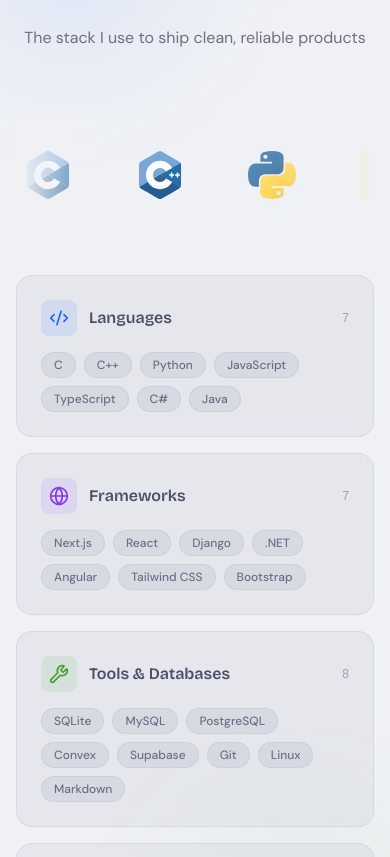
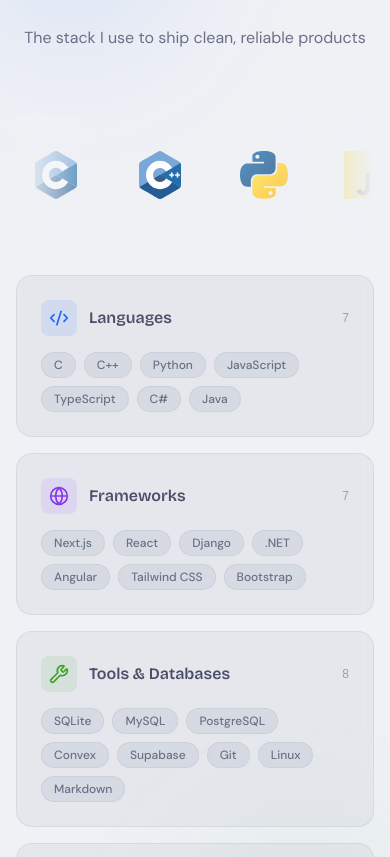
Before and after one commit to SharifdotG/portfolio-dotg, a Next.js app: page / in a window 390 px wide. Shown: the part 4369-5226 px from the top of the page. Built offline with nearby package versions, Linux system fonts and the light colour scheme; no server answers; a web font is replaced by a local one.

Commit message:
feat: enhance InfiniteScrollingLogos component with conditional overflow handling and improved layout for non-looping scenarios

```diff
--- a/components/features/skills/CodeSkills.tsx
+++ b/components/features/skills/CodeSkills.tsx
@@ -132,6 +132,12 @@
     marqueeX.set(0);
   }, [marqueeX, segmentWidth]);
 
+  useEffect(() => {
+    if (!shouldLoop) {
+      marqueeX.set(0);
+    }
+  }, [marqueeX, shouldLoop]);
+
   useEffect(
     () => () => {
       if (touchTimerRef.current) {
@@ -185,7 +191,11 @@
       className="mb-10"
     >
       <div
-        className="relative overflow-hidden py-7 sm:py-8"
+        className={`relative py-7 sm:py-8 ${
+          shouldLoop
+            ? "overflow-hidden"
+            : "overflow-x-auto overscroll-x-contain [scrollbar-width:none] [-ms-overflow-style:none] [&::-webkit-scrollbar]:hidden"
+        }`}
         role="region"
         aria-label="Featured technologies"
       >
@@ -199,7 +209,9 @@
         />
 
         <motion.div
-          className="flex w-max"
+          className={`flex ${
+            shouldLoop ? "w-max" : "min-w-max snap-x snap-mandatory px-2"
+          }`}
           style={shouldLoop ? { x: marqueeX, willChange: "transform" } : {}}
           aria-live="off"
         >
@@ -207,7 +219,7 @@
             <div
               key={`segment-${segmentIndex}`}
               ref={segmentIndex === 0 ? segmentRef : undefined}
-              className="flex shrink-0 items-center gap-12 pr-12"
+              className="flex shrink-0 items-center gap-10 pr-10 sm:gap-12 sm:pr-12"
             >
               {SKILL_LOGOS.map((logo, logoIndex) => {
                 const logoKey = getLogoKey(logo);
@@ -218,7 +230,7 @@
                   <button
                     key={`${logoKey}-${segmentIndex}`}
                     type="button"
-                    className="group relative shrink-0 rounded-lg cursor-default focus-visible:outline-none focus-visible:ring-2 focus-visible:ring-ctp-blue focus-visible:ring-offset-2 focus-visible:ring-offset-ctp-base"
+                    className="group relative shrink-0 snap-start rounded-lg cursor-default focus-visible:outline-none focus-visible:ring-2 focus-visible:ring-ctp-blue focus-visible:ring-offset-2 focus-visible:ring-offset-ctp-base"
                     aria-label={`${logo.name} logo`}
                     aria-describedby={tooltipId}
                     onMouseEnter={() => handleLogoActivate(logoKey)}
```
